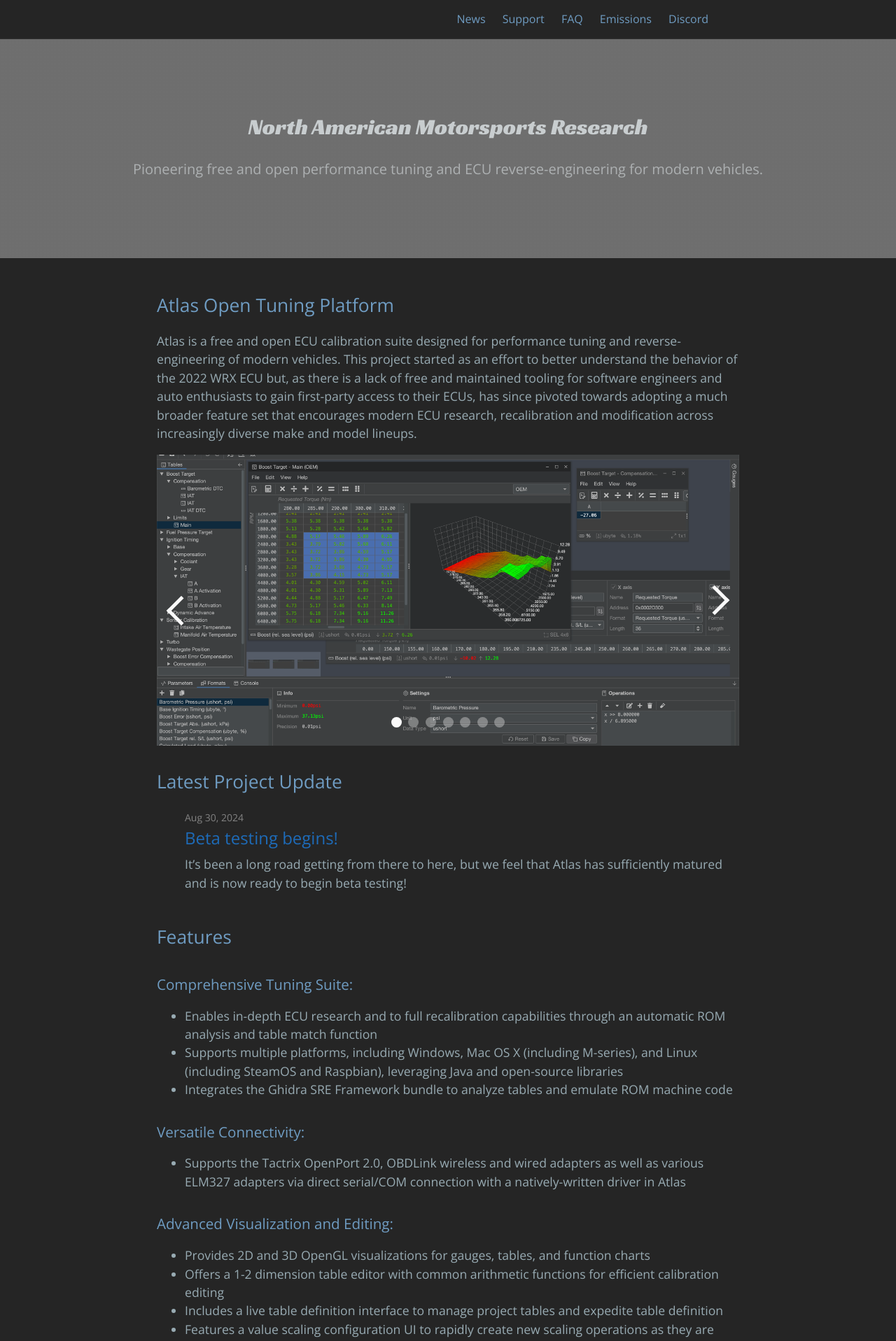
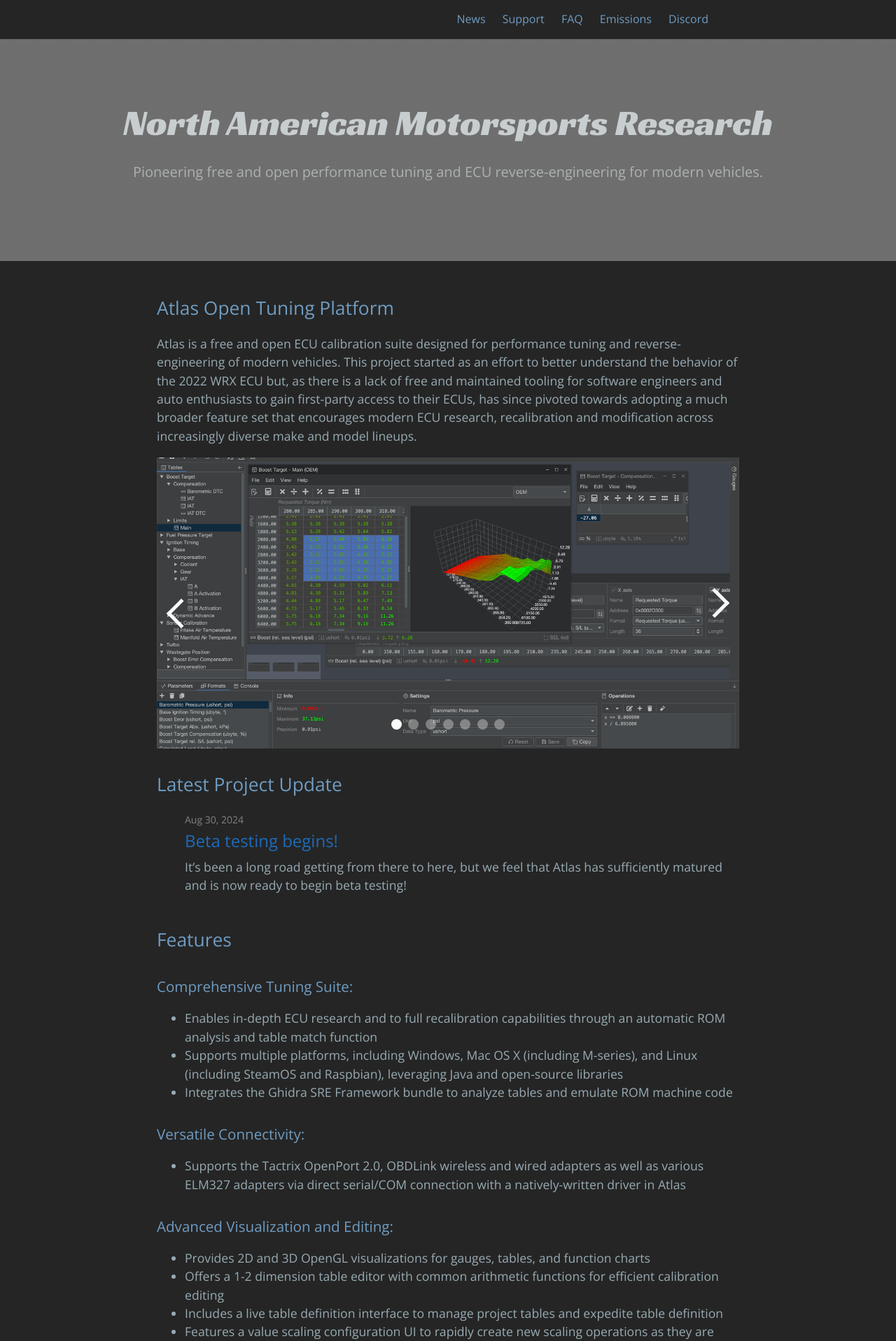
Before and after one commit to atlas-tuning/atlas-public, a Jekyll site: the page built from docs/index.md, in a window 1280 px wide. Shown: the top 1917 px of the page at 70% size. Built offline with Jekyll 4.4.1, drawn with Linux system fonts in a browser that asks for light colours.

Commit message:
Update jekyll-theme-cayman-blog.scss

```diff
--- a/docs/_sass/jekyll-theme-cayman-blog.scss
+++ b/docs/_sass/jekyll-theme-cayman-blog.scss
@@ -1,7 +1,7 @@
 @import "normalize";
 @import "rouge-github";
 @import "variables";
-@import url('https://fonts.googleapis.com/css2?family=Open+Sans:wdth,wght@75,300..800&family=Racing+Sans+One&display=swap');
+@import url('https://fonts.googleapis.com/css2?family=Open+Sans&family=Racing+Sans+One&display=swap');
 @import "blog";
 
 @mixin large {
@@ -131,9 +131,23 @@
 }
 
 .project-logo {
+  margin-top: 0;
+  margin-bottom: 0.1rem;
   font-family: "Racing Sans One", sans-serif;
   font-weight: 400;
   font-style: normal;
+
+  @include large {
+    font-size: 3.25rem;
+  }
+
+  @include medium {
+    font-size: 2.25rem;
+  }
+
+  @include small {
+    font-size: 1.75rem;
+  }
 }
 
 .project-name {
```
